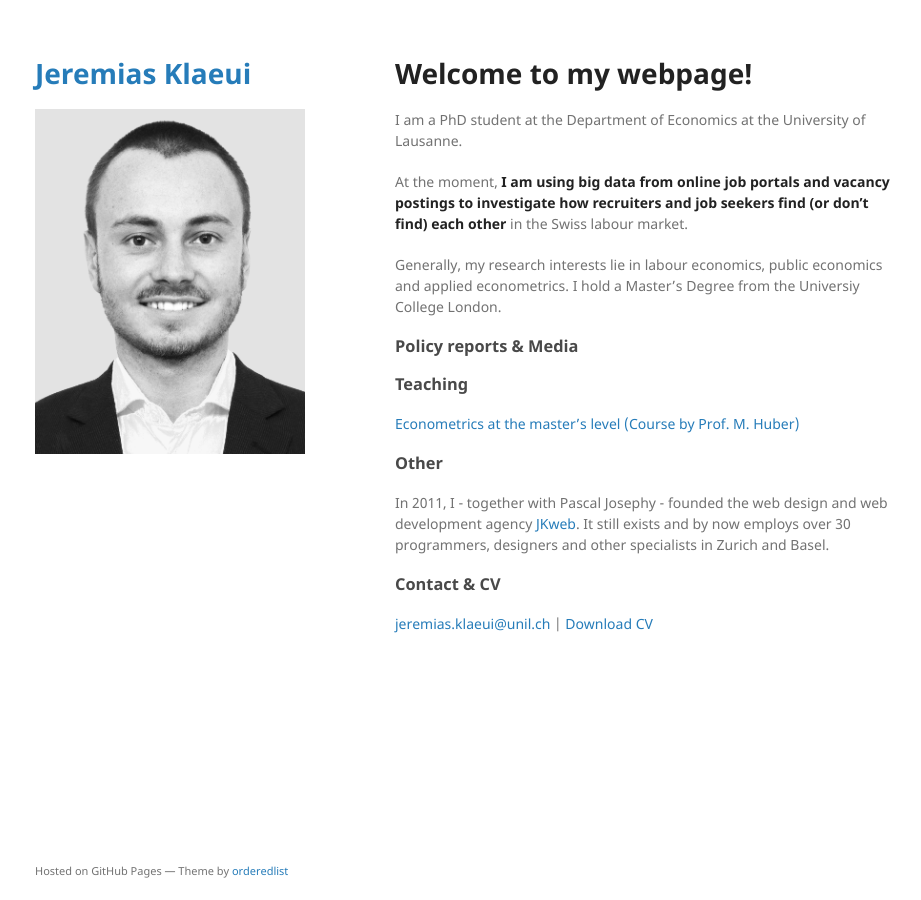
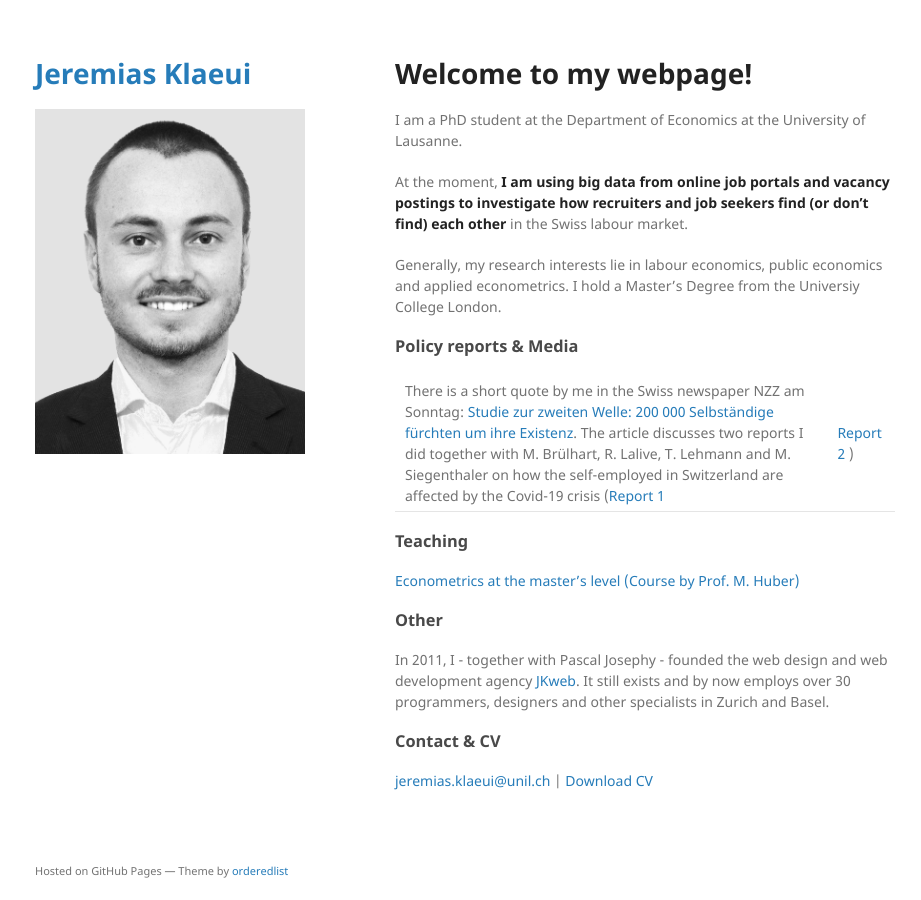
Before and after one commit to jklaeui/jklaeui.github.io, a Jekyll site: the page built from index.md, in a window 1280 px wide. Shown: the whole page, without its empty margins (175-1096 px from the left). Built offline with Jekyll 4.4.1, drawn with Linux system fonts in a browser that asks for light colours; our own code applies the rules of GitHub Pages for plain Markdown files; the repository's description, which GitHub fills in, is left out.

Commit message:
Update index.md

```diff
--- a/index.md
+++ b/index.md
@@ -8,6 +8,7 @@ Generally, my research interests lie in labour economics, public economics and a
 
 ### Policy reports & Media
 
+There is a short quote by me in the Swiss newspaper NZZ am Sonntag: [Studie zur zweiten Welle: 200 000 Selbständige fürchten um ihre Existenz](https://nzzas.nzz.ch/wirtschaft/zweite-welle-viele-selbstaendige-fuerchten-um-ihre-existenz-ld.1589295). The article discusses two reports I did together with M. Brülhart, R. Lalive, T. Lehmann and M. Siegenthaler on how the self-employed in Switzerland are affected by the Covid-19 crisis ([Report 1](https://e4s.center/document/second-wave-swiss-self-employed-dealing-with-the-covid-19-confinement/) | [Report 2](https://docs.google.com/viewer?a=v&pid=sites&srcid=ZGVmYXVsdGRvbWFpbnxzaWVnZW50aGFsZXJtaWNoYWVsfGd4OjNkOTIxNDdmODBkZGVhMmI) )
 
 ### Teaching
 
```
